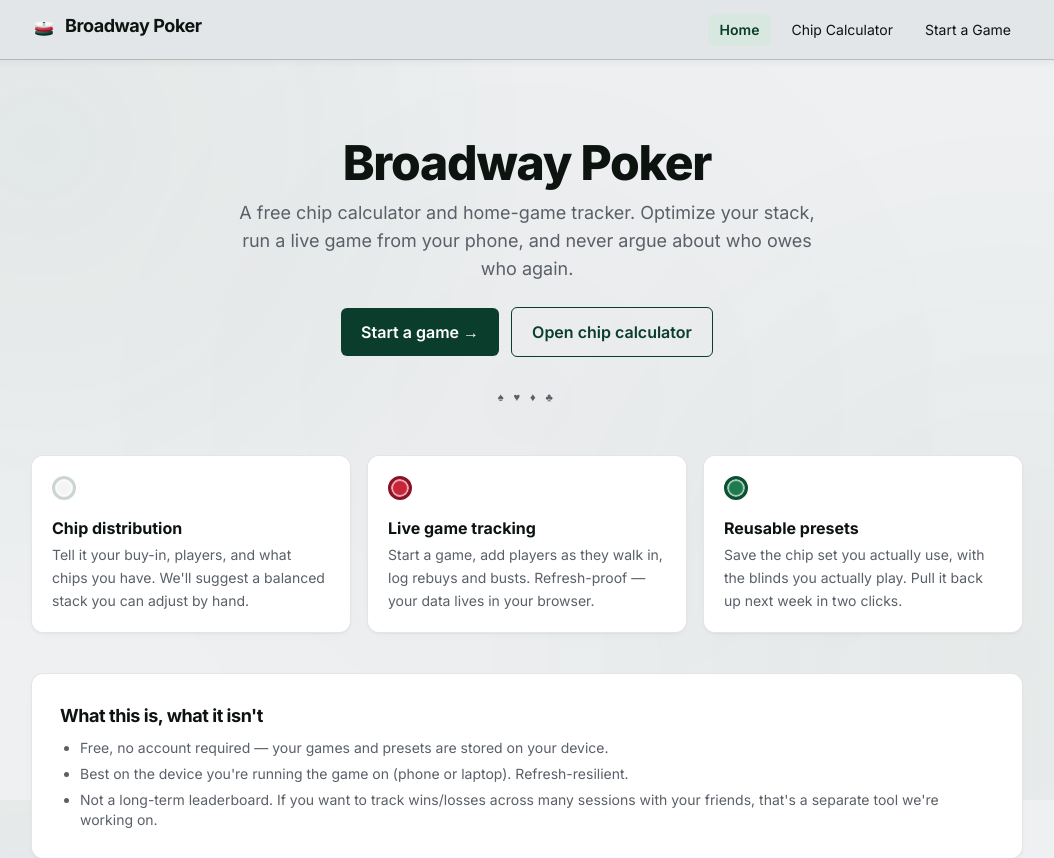
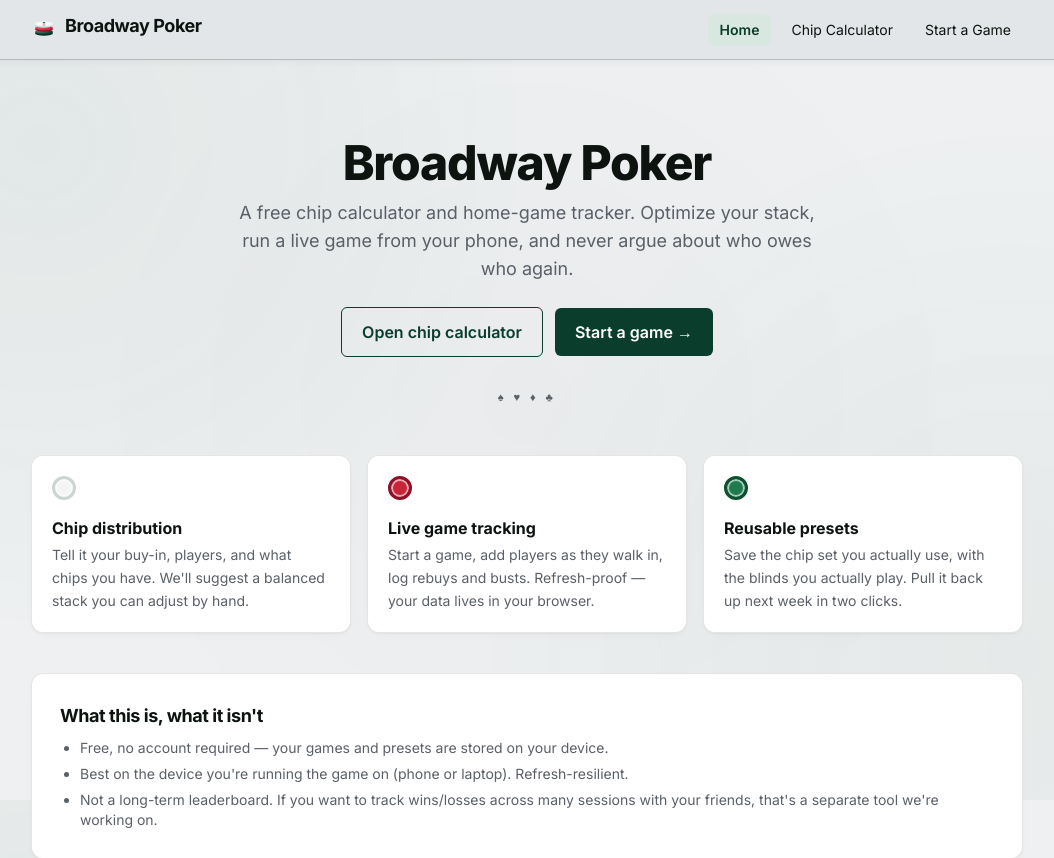
Before and after one commit to cooperholt/broadway-poker, a Next.js app: page / in a window 1280 px wide. Shown: the top 858 px of the page, without its empty margins (113-1167 px from the left). Built offline with nearby package versions, Linux system fonts and the light colour scheme.

Commit message:
Swap landing CTAs: calculator on left, start a game on right

```diff
--- a/src/app/page.tsx
+++ b/src/app/page.tsx
@@ -15,16 +15,16 @@ export default function Home() {
         </p>
         <div className="mt-6 flex flex-col sm:flex-row gap-3 justify-center items-center">
           <Link
+            href="/calculator"
+            className="px-5 py-3 rounded-md border border-poker text-poker hover:bg-poker hover:text-white font-semibold text-base"
+          >
+            Open chip calculator
+          </Link>
+          <Link
             href="/play"
             className="px-5 py-3 rounded-md bg-poker text-white hover:bg-poker-hover font-semibold text-base"
           >
             Start a game →
-          </Link>
-          <Link
-            href="/calculator"
-            className="px-5 py-3 rounded-md border border-poker text-poker hover:bg-poker hover:text-white font-semibold text-base"
-          >
-            Open chip calculator
           </Link>
         </div>
         <div className="suit-divider mt-8 justify-center flex">
```
